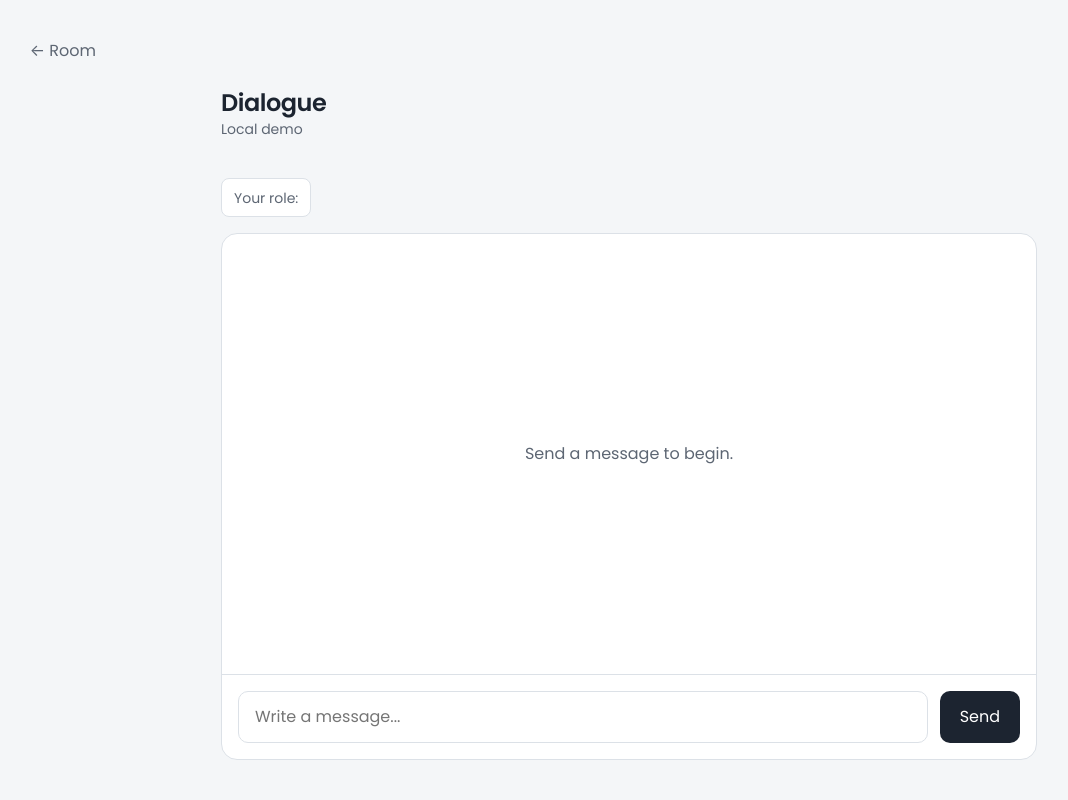
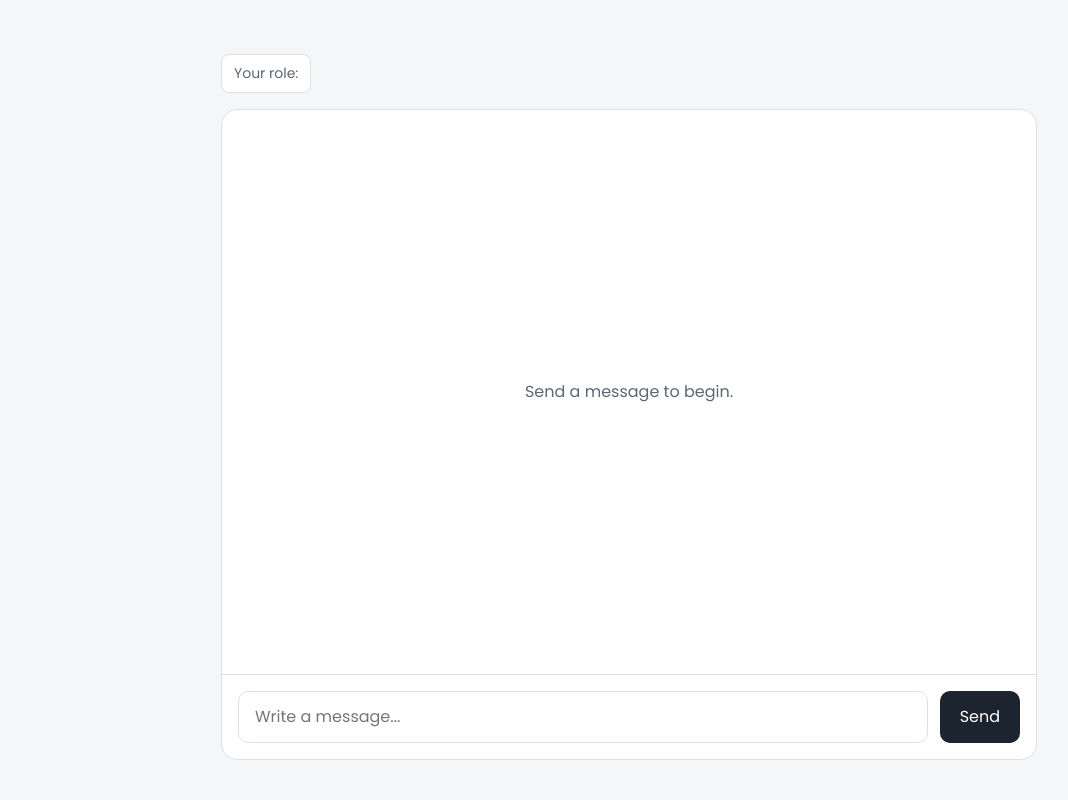
Before and after one commit to Lucca878/deceptiveDialogues, a Flask app: template app/templates/dialogue.html in a window 1280 px wide. Shown: the whole page, without its empty margins (11-1079 px from the left). Run offline with Flask 3, Linux system fonts and the light colour scheme; the template is opened without the code that fills it, so the values that code supplies are empty.

Commit message:
matching dialogue page visuals with the rest of the interface

```diff
--- a/app/static/css/style.css
+++ b/app/static/css/style.css
@@ -646,45 +646,8 @@
   min-height: 100vh;
   margin: 0 auto;
   padding: clamp(1rem, 4vw, 2.5rem);
-  padding-top: clamp(5rem, 7vw, 6rem);
   display: flex;
   flex-direction: column;
-}
-
-.chat-header {
-  display: flex;
-  align-items: center;
-  gap: 1.5rem;
-  margin-bottom: 1.5rem;
-}
-
-.page-back {
-  position: fixed;
-  top: clamp(1rem, 3vw, 2rem);
-  left: clamp(1rem, 3vw, 2rem);
-  z-index: 1;
-  padding: 0.4rem 0.55rem;
-  border-radius: 0.5rem;
-  color: var(--muted);
-  text-decoration: none;
-  transition: color 0.15s ease, background-color 0.15s ease;
-}
-
-.page-back:hover {
-  color: var(--ink);
-  background: rgb(28 36 48 / 5%);
-}
-
-.chat-heading h1 {
-  margin: 0;
-  font-size: 1.5rem;
-  letter-spacing: -0.02em;
-}
-
-.chat-heading p {
-  margin: 0.2rem 0 0;
-  color: var(--muted);
-  font-size: 0.875rem;
 }
 
 .role-announcement {
@@ -913,8 +876,7 @@
 }
 
 .chat-composer input:focus-visible,
-.chat-send:focus-visible,
-.page-back:focus-visible {
+.chat-send:focus-visible {
   outline: 3px solid var(--button-hover);
   outline-offset: 3px;
 }
@@ -948,11 +910,7 @@
 @media (max-width: 40rem) {
   .chat-page {
     min-height: 100svh;
-    padding: 5rem 1rem 1rem;
-  }
-
-  .chat-header {
-    gap: 1rem;
+    padding: 1rem;
   }
 
   .chat-panel {
--- a/app/templates/dialogue.html
+++ b/app/templates/dialogue.html
@@ -7,15 +7,8 @@
   <link rel="stylesheet" href="{{ url_for('static', filename='css/style.css') }}">
 </head>
 <body>
-  <a class="page-back" href="{{ url_for('room') }}">← Room</a>
   <main class="chat-page">
-    <header class="chat-header">
-      <div class="chat-heading">
-        <h1>Dialogue</h1>
-        <p>Local demo</p>
-      </div>
-    </header>
-
+    <h1 class="visually-hidden">Dialogue</h1>
     <p class="role-announcement" aria-live="polite">
       Your role: <strong id="role-name"></strong>
     </p>
```
